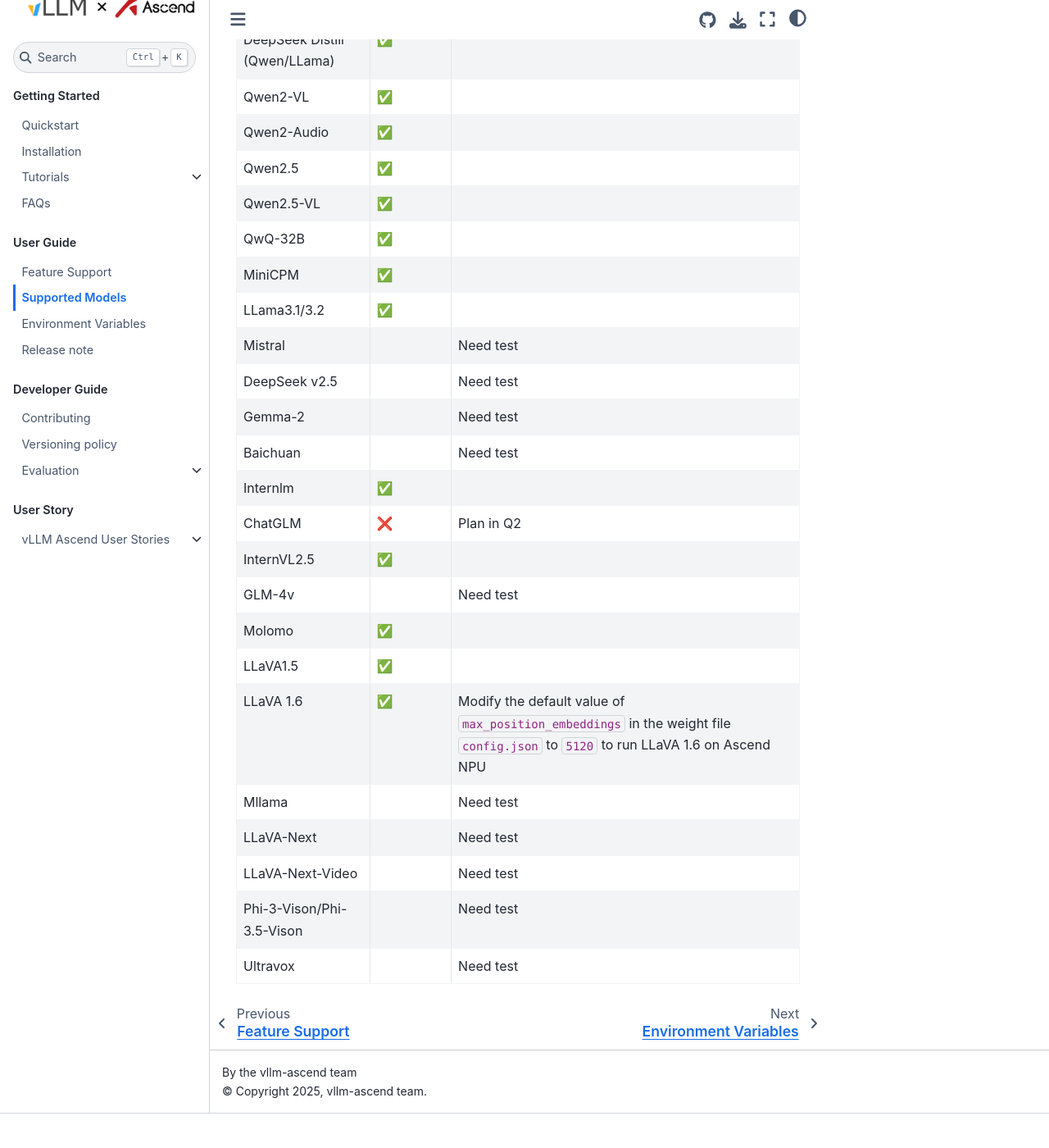
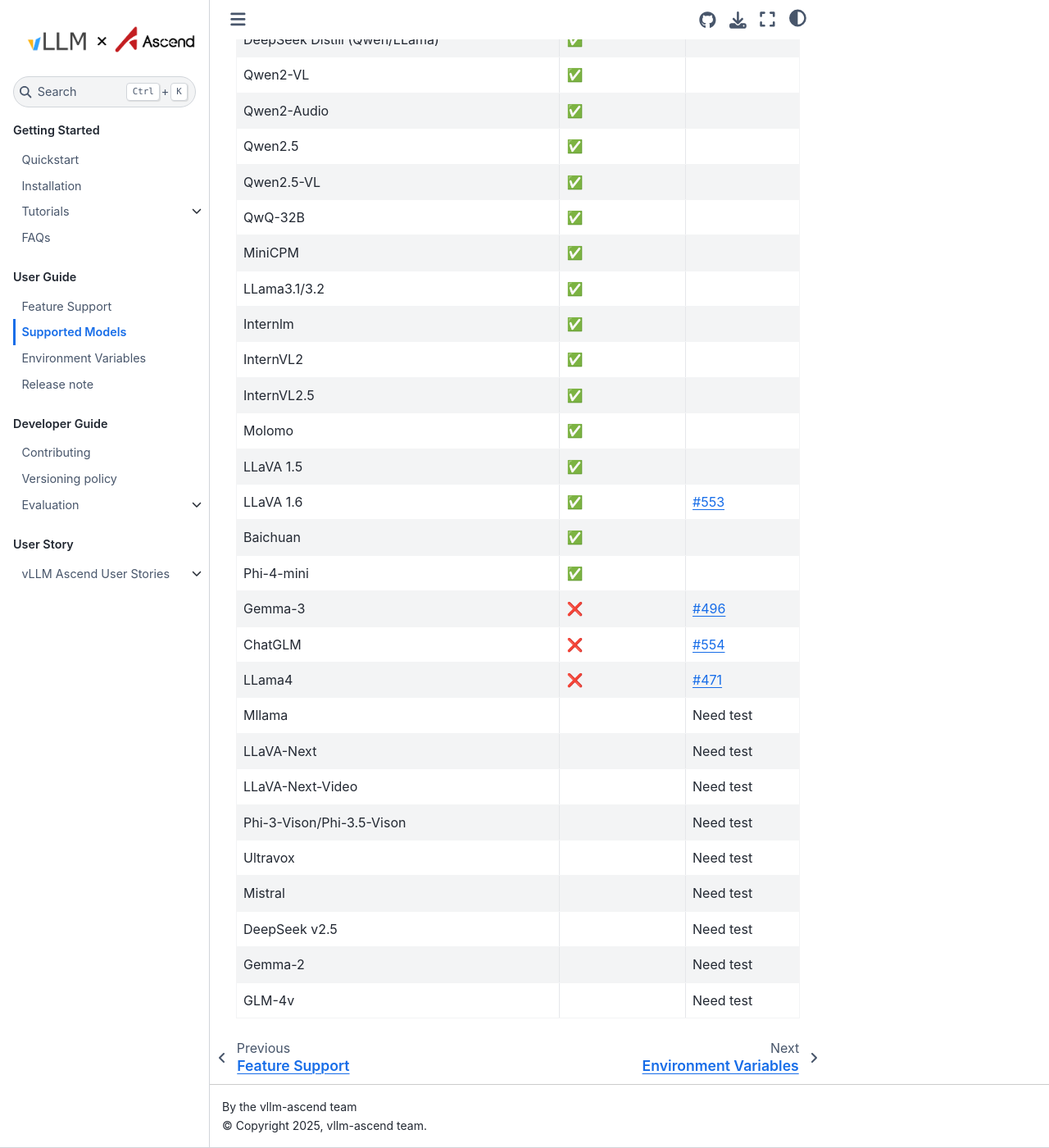
Before and after one commit to zzhx1/vllm-ascend, a Sphinx documentation site: the page built from docs/source/user_guide/supported_models.md, in a window 1280 px wide and 1400 px high, scrolled down 240 px. Shown: the whole window at 82% size. Built offline with Sphinx 7.4.7 and the Sphinx Book theme 1.1.4, drawn with Linux system fonts in a browser that asks for light colours; before the commit the page ends 1598 px from its top, so only the background shows below that.

Commit message:
[Model][Doc] Update model support list (#552)
Update model support list
cc @Yikun plz help review, thanks!

Signed-off-by: MengqingCao <cmq0113@163.com>

```diff
--- a/docs/source/user_guide/supported_models.md
+++ b/docs/source/user_guide/supported_models.md
@@ -12,19 +12,23 @@
 | QwQ-32B | ✅ ||
 | MiniCPM |✅| |
 | LLama3.1/3.2 | ✅ ||
-| Mistral |  | Need test |
-| DeepSeek v2.5 | |Need test |
-| Gemma-2 |  |Need test|
-| Baichuan |  |Need test|
 | Internlm | ✅ ||
-| ChatGLM | ❌ | Plan in Q2|
+| InternVL2 | ✅ ||
 | InternVL2.5 | ✅ ||
-| GLM-4v |  |Need test|
 | Molomo | ✅ ||
-| LLaVA1.5 | ✅ ||
-| LLaVA 1.6 | ✅ |Modify the default value of `max_position_embeddings` in the weight file `config.json` to `5120` to run LLaVA 1.6 on Ascend NPU|
+| LLaVA 1.5 | ✅ ||
+| LLaVA 1.6 | ✅ |[#553](https://github.com/vllm-project/vllm-ascend/issues/553)|
+| Baichuan | ✅ ||
+| Phi-4-mini | ✅ ||
+| Gemma-3 | ❌ |[#496](https://github.com/vllm-project/vllm-ascend/issues/496)|
+| ChatGLM | ❌ | [#554](https://github.com/vllm-project/vllm-ascend/issues/554)|
+| LLama4 | ❌ |[#471](https://github.com/vllm-project/vllm-ascend/issues/471)|
 | Mllama |  |Need test|
 | LLaVA-Next |  |Need test|
 | LLaVA-Next-Video |  |Need test|
 | Phi-3-Vison/Phi-3.5-Vison |  |Need test|
 | Ultravox |  |Need test|
+| Mistral |  | Need test |
+| DeepSeek v2.5 | |Need test |
+| Gemma-2 |  |Need test|
+| GLM-4v |  |Need test|
```
